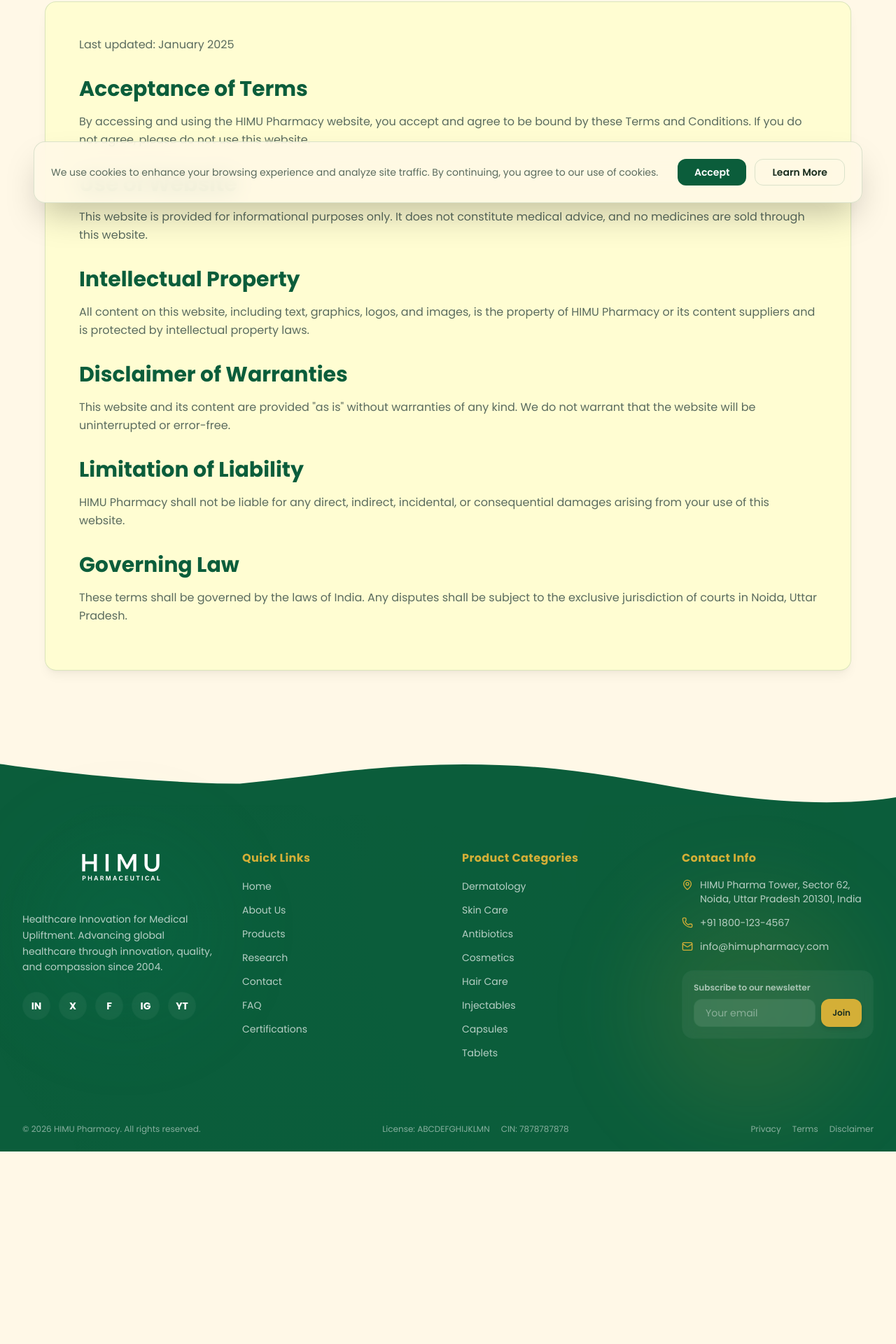
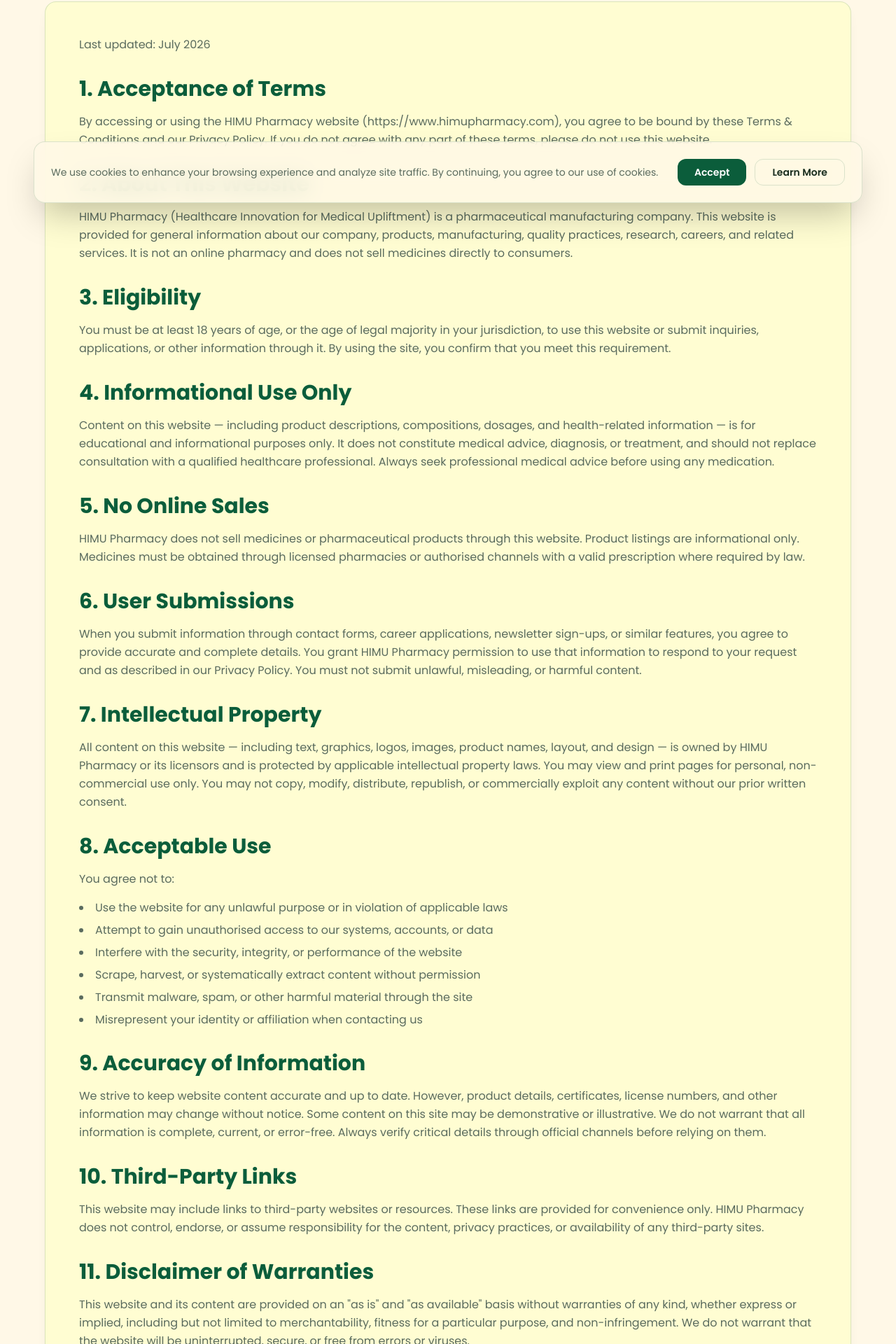
Before and after one commit to Shiv-Muwal/himu-pharmaceutical, a React (Vite) app in the folder frontend/: page /terms in a window 1280 px wide. Shown: the part 494-2414 px from the top of the page at 70% size. Before the commit the page ends 2139 px from the top, so only its background shows below. Built offline with nearby package versions, Linux system fonts and the light colour scheme; no server answers.

Commit message:
Your commit message

```diff
--- a/frontend/src/components/layout/footer.jsx
+++ b/frontend/src/components/layout/footer.jsx
@@ -167,7 +167,7 @@
                 Privacy
               </Link>
               <Link href="/terms" className="hover:text-gold transition-colors">
-                Terms
+                Terms & Conditions
               </Link>
               <Link href="/disclaimer" className="hover:text-gold transition-colors">
                 Disclaimer
--- a/frontend/src/pages/TermsPage.jsx
+++ b/frontend/src/pages/TermsPage.jsx
@@ -2,6 +2,7 @@
 import { FadeIn } from "@/components/animations/motion-components";
 import { Card } from "@/components/ui/card";
 import { COMPANY } from "@/lib/constants";
+
 export default function TermsPage() {
   return (
     <>
@@ -14,43 +15,178 @@
         <div className="container-custom max-w-3xl">
           <FadeIn>
             <Card className="p-8 md:p-12 prose-custom">
-              <p>Last updated: January 2025</p>
-              <h2>Acceptance of Terms</h2>
+              <p>Last updated: July 2026</p>
+
+              <h2>1. Acceptance of Terms</h2>
               <p>
-                By accessing and using the {COMPANY.name} website, you accept
-                and agree to be bound by these Terms and Conditions. If you do
-                not agree, please do not use this website.
+                By accessing or using the {COMPANY.name} website (
+                {COMPANY.url}), you agree to be bound by these Terms &amp;
+                Conditions and our Privacy Policy. If you do not agree with any
+                part of these terms, please do not use this website.
               </p>
-              <h2>Use of Website</h2>
+
+              <h2>2. About This Website</h2>
               <p>
-                This website is provided for informational purposes only. It
-                does not constitute medical advice, and no medicines are sold
-                through this website.
+                {COMPANY.name} ({COMPANY.fullForm}) is a{" "}
+                {COMPANY.type.toLowerCase()}. This website is provided for
+                general information about our company, products, manufacturing,
+                quality practices, research, careers, and related services. It is
+                not an online pharmacy and does not sell medicines directly to
+                consumers.
               </p>
-              <h2>Intellectual Property</h2>
+
+              <h2>3. Eligibility</h2>
               <p>
-                All content on this website, including text, graphics, logos,
-                and images, is the property of {COMPANY.name} or its content
-                suppliers and is protected by intellectual property laws.
+                You must be at least 18 years of age, or the age of legal
+                majority in your jurisdiction, to use this website or submit
+                inquiries, applications, or other information through it. By
+                using the site, you confirm that you meet this requirement.
               </p>
-              <h2>Disclaimer of Warranties</h2>
+
+              <h2>4. Informational Use Only</h2>
               <p>
-                This website and its content are provided "as is" without
-                warranties of any kind. We do not warrant that the website will
-                be uninterrupted or error-free.
+                Content on this website — including product descriptions,
+                compositions, dosages, and health-related information — is for
+                educational and informational purposes only. It does not
+                constitute medical advice, diagnosis, or treatment, and should
+                not replace consultation with a qualified healthcare
+                professional. Always seek professional medical advice before
+                using any medication.
               </p>
-              <h2>Limitation of Liability</h2>
+
+              <h2>5. No Online Sales</h2>
               <p>
-                {COMPANY.name} shall not be liable for any direct, indirect,
-                incidental, or consequential damages arising from your use of
-                this website.
+                {COMPANY.name} does not sell medicines or pharmaceutical
+                products through this website. Product listings are
+                informational only. Medicines must be obtained through licensed
+                pharmacies or authorised channels with a valid prescription where
+                required by law.
               </p>
-              <h2>Governing Law</h2>
+
+              <h2>6. User Submissions</h2>
               <p>
-                These terms shall be governed by the laws of India. Any disputes
-                shall be subject to the exclusive jurisdiction of courts in
-                Noida, Uttar Pradesh.
+                When you submit information through contact forms, career
+                applications, newsletter sign-ups, or similar features, you
+                agree to provide accurate and complete details. You grant{" "}
+                {COMPANY.name} permission to use that information to respond to
+                your request and as described in our Privacy Policy. You must
+                not submit unlawful, misleading, or harmful content.
               </p>
+
+              <h2>7. Intellectual Property</h2>
+              <p>
+                All content on this website — including text, graphics, logos,
+                images, product names, layout, and design — is owned by{" "}
+                {COMPANY.name} or its licensors and is protected by applicable
+                intellectual property laws. You may view and print pages for
+                personal, non-commercial use only. You may not copy, modify,
+                distribute, republish, or commercially exploit any content
+                without our prior written consent.
+              </p>
+
+              <h2>8. Acceptable Use</h2>
+              <p>You agree not to:</p>
+              <ul>
+                <li>
+                  Use the website for any unlawful purpose or in violation of
+                  applicable laws
+                </li>
+                <li>
+                  Attempt to gain unauthorised access to our systems, accounts,
+                  or data
+                </li>
+                <li>
+                  Interfere with the security, integrity, or performance of the
+                  website
+                </li>
+                <li>
+                  Scrape, harvest, or systematically extract content without
+                  permission
+                </li>
+                <li>
+                  Transmit malware, spam, or other harmful material through the
+                  site
+                </li>
+                <li>
+                  Misrepresent your identity or affiliation when contacting us
+                </li>
+              </ul>
+
+              <h2>9. Accuracy of Information</h2>
+              <p>
+                We strive to keep website content accurate and up to date.
+                However, product details, certificates, license numbers, and
+                other information may change without notice. Some content on this
+                site may be demonstrative or illustrative. We do not warrant that
+                all information is complete, current, or error-free. Always
+                verify critical details through official channels before relying
+                on them.
+              </p>
+
+              <h2>10. Third-Party Links</h2>
+              <p>
+                This website may include links to third-party websites or
+                resources. These links are provided for convenience only.{" "}
+                {COMPANY.name} does not control, endorse, or assume
+                responsibility for the content, privacy practices, or
+                availability of any third-party sites.
+              </p>
+
+              <h2>11. Disclaimer of Warranties</h2>
+              <p>
+                This website and its content are provided on an &quot;as
+                is&quot; and &quot;as available&quot; basis without warranties
+                of any kind, whether express or implied, including but not
+                limited to merchantability, fitness for a particular purpose,
+                and non-infringement. We do not warrant that the website will be
+                uninterrupted, secure, or free from errors or viruses.
+              </p>
+
+              <h2>12. Limitation of Liability</h2>
+              <p>
+                To the fullest extent permitted by law, {COMPANY.name} and its
+                directors, employees, and agents shall not be liable for any
+                direct, indirect, incidental, special, consequential, or
+                punitive damages arising from your access to or use of (or
+                inability to use) this website or any content on it, including
+                reliance on any product or medical information presented here.
+              </p>
+
+              <h2>13. Indemnification</h2>
+              <p>
+                You agree to indemnify and hold harmless {COMPANY.name} and its
+                officers, employees, and agents from any claims, losses,
+                damages, liabilities, and expenses (including reasonable legal
+                fees) arising out of your use of the website, your violation of
+                these terms, or your infringement of any third-party rights.
+              </p>
+
+              <h2>14. Changes to These Terms</h2>
+              <p>
+                We may update these Terms &amp; Conditions at any time. Changes
+                will be posted on this page with an updated &quot;Last
+                updated&quot; date. Continued use of the website after changes
+                are posted constitutes acceptance of the revised terms. We
+                encourage you to review this page periodically.
+              </p>
+
+              <h2>15. Governing Law</h2>
+              <p>
+                These terms are governed by the laws of India. Any disputes
+                arising from these terms or your use of the website shall be
+                subject to the exclusive jurisdiction of the courts in Noida,
+                Uttar Pradesh, India.
+              </p>
+
+              <h2>16. Contact Us</h2>
+              <p>
+                For questions about these Terms &amp; Conditions, contact us at:
+              </p>
+              <ul>
+                <li>Email: {COMPANY.email}</li>
+                <li>Phone: {COMPANY.phone}</li>
+                <li>Address: {COMPANY.address}</li>
+              </ul>
             </Card>
           </FadeIn>
         </div>
```
